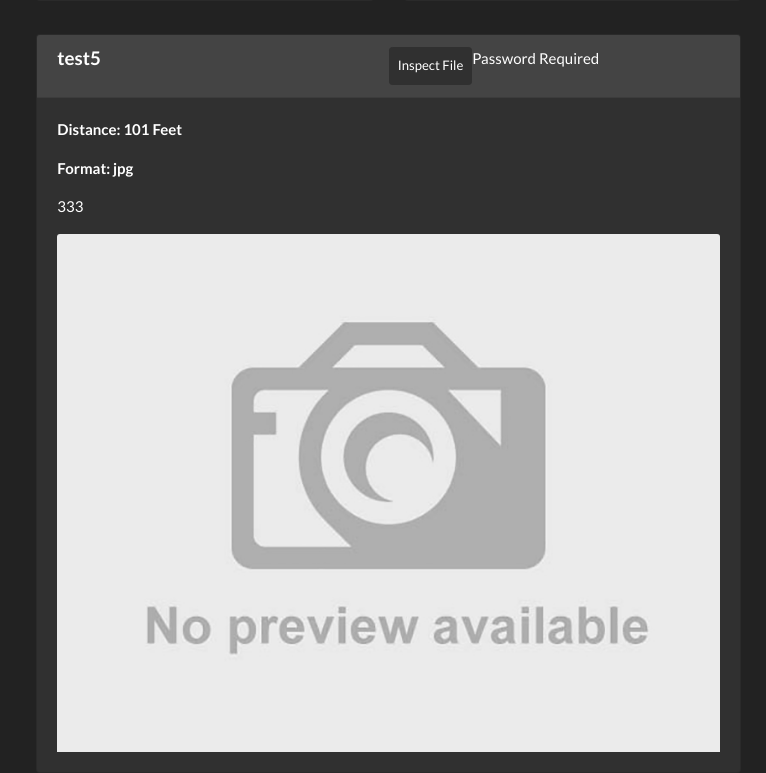
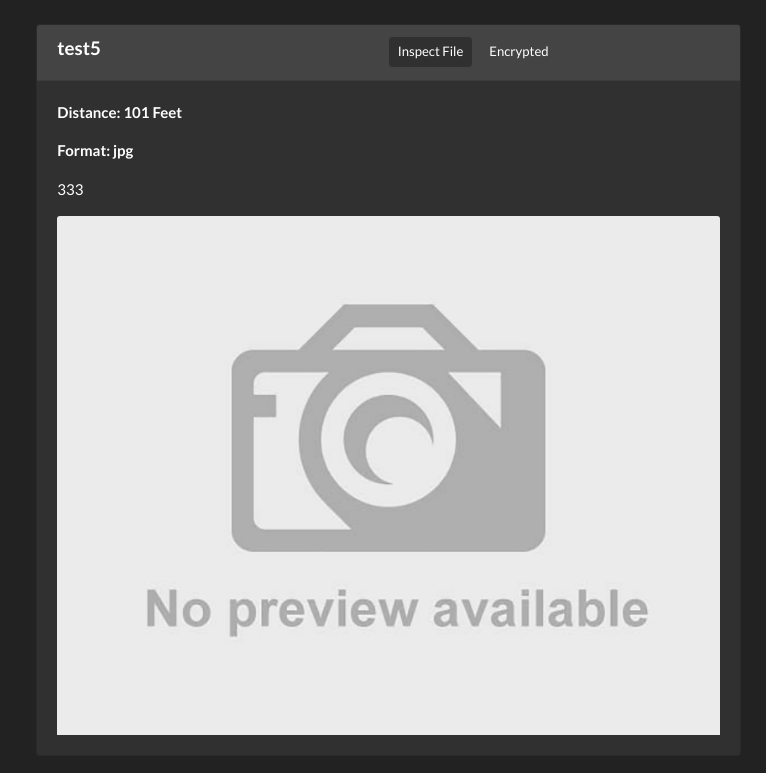
Before and after one commit to Ryan-Oroke/camelCase-project, a Flask app: page / in a window 1280 px wide. Shown: the part 1138-1911 px from the top of the page, without its empty margins (514-1280 px from the left). Run offline with Flask 2, Linux system fonts and the light colour scheme; the visitor is signed in with stand-in values (Sample User, id 1); some libraries are stand-ins or nearby versions.

Commit message:
Updated HTML
Reworked HTML for file decryption
Got button placement to work with all card sizes
Updated the way in which user name was shown after log in
Played with profile page to better display user's name

```diff
--- a/static/stylesheet.css
+++ b/static/stylesheet.css
@@ -2,9 +2,16 @@
     ->Numbers before letters
     ->Letters before special characters (!,-,@,etc) */
 
+
 .btn-danger {
     background-color: #e74c3c;
 }
+
+.btn-warning {
+    color: #fff;
+    background-color: #444;
+    border-color: #444;
+  }
 
 .btn-dark .btn-primary {
     color: #343a40;
--- a/templates/inspectionModal.html
+++ b/templates/inspectionModal.html
@@ -10,20 +10,31 @@
                     </button>
                 </div>
                 <div class="modal-body">
-                    <div class="row">
-                        <div class="col">
-                            <h5> Uploaded by: {{fil.creator}}</h5>
-                        </div>
-                        <div class="col" align="right">
-                            <form  method="POST">
-                                <input class="btn btn-danger btn-sm ml-3" type="submit" name="{{fil.id}}" value="Download">
+                        <div class="row justify-content-between">
+                            <h5 class = "pl-3"> Uploaded by: {{fil.creator}}</h5>
+                            <form class="form-inline pr-3">
                                 {% if fil.req_password %}
-                                <input type="password" class="form-control" id="inputFileSearch" name='file_password' style="width:500px;"
-                                aria-describedby="fileSearchHelp" placeholder="Password Required">
+                                <input type="password" class="form-control" id="inputFileSearch" name='file_password'
+                                    style="width:300px;" placeholder="This file requires a password.">
+                                <a class="btn btn-warning ml-3" href="#">Decrypt and Download</a>
+                                {% else %}
+                                <a class="btn btn-danger ml-3" href="#">Download</a>
                                 {% endif %}
                             </form>
                         </div>
-                    </div>
+
+<!--                        <div class="col">-->
+<!--                            <h5> Uploaded by: {{fil.creator}}</h5>-->
+<!--                        </div>-->
+<!--                        <div class="col" align="right">-->
+<!--                                <form  class="form-inline" method="POST">-->
+<!--                                <input class="btn btn-danger btn-sm ml-3" type="submit" name="{{fil.id}}" value="Download">-->
+<!--                                {% if fil.req_password %}-->
+<!--                                <input type="password" class="form-control" id="inputFileSearch" name='file_password' style="width:500px;"-->
+<!--                                aria-describedby="fileSearchHelp" placeholder="Password Required">-->
+<!--                                {% endif %}-->
+<!--                            </form>-->
+<!--                        </div>-->
                     <br>
                     <p>File Information: {{fil.description}}</p>
                     <label for="upload data"><span class="fas fa-upload"></span> Uploaded on: {{fil.date}}</label> &nbsp
--- a/templates/map.html
+++ b/templates/map.html
@@ -9,7 +9,7 @@
     body { background: #414141 !important; }
 </style> -->
 
-<body  onload="on_load()">
+<body onload="on_load()">
     {% include "./navbar.html" %}
     <br>
 
@@ -39,6 +39,7 @@
 
                 <div class="card-deck d-flex flex-column" style="margin-left:2px; margin-right:10px;">
                     {% for i in range(0, fils |length , 2) %}
+                    <!--The left side of the card stack-->
                     <div class="row">
                         <div class="card justify-content-center">
                             <div class="card-header">
@@ -52,10 +53,14 @@
                                                 data-toggle="modal" data-target=".bd-inspect-modal-{{fils[i].id}}-lg"
                                                 onclick="openInspectModal()">Inspect File</button>
                                             {% if fils[i].req_password %}
-                                                <p>Password Required</p>
+                                            <button type="button" class="btn btn-warning btn-sm ml-2 "
+                                                href="#inspectModal" data-toggle="modal"
+                                                data-target=".bd-inspect-modal-{{fils[i].id}}-lg"
+                                                onclick="openInspectModal()">Encrypted</button>
                                             {% else %}
-                                            <form  method="POST">
-                                                <input class="btn btn-danger btn-sm ml-3" type="submit" name="{{fils[i].id}}" value="Download">
+                                            <form method="POST">
+                                                <input class="btn btn-danger btn-sm ml-2" type="submit"
+                                                    name="{{fils[i].id}}" value="Download">
                                             </form>
                                             {% endif %}
                                         </div>
@@ -72,7 +77,8 @@
                                 {% endif %}
                                 {% if fils[i].req_password %}
                                 <div align="center">
-                                    <img class="card-img-top" src="{{ url_for('static', filename='no_preview_available.jfif') }}">
+                                    <img class="card-img-top"
+                                        src="{{ url_for('static', filename='no_preview_available.jfif') }}">
                                 </div>
                                 {% elif fils[i].format.lower() in "jpg jpeg gif png apng svg bmp bmp ico png ico jfif"%}
                                 <div align="center">
@@ -80,12 +86,13 @@
                                 </div>
                                 {% else %}
                                 <div align="center">
-                                    <img class="card-img-top" src="{{ url_for('static', filename='no_preview_available.jfif') }}">
+                                    <img class="card-img-top"
+                                        src="{{ url_for('static', filename='no_preview_available.jfif') }}">
                                 </div>
                                 {% endif %}
                             </div>
                         </div>
-                        <!-- TODO: add in the check to hide if is not not an even number of cards -->
+                        <!-- Check to hide if is not not an even number of cards -->
                         {% if i+1 < fils|length %}
                         <div class="card justify-content-center">
                             <div class="card-header">
@@ -95,14 +102,18 @@
                                     </div>
                                     <div class="col" align="right">
                                         <div class="row">
-                                            <button type="button" class="btn btn-dark btn-sm" href="#insFpectModal"
+                                            <button type="button" class="btn btn-dark btn-sm" href="#inspectModal"
                                                 data-toggle="modal" data-target=".bd-inspect-modal-{{fils[i+1].id}}-lg"
                                                 onclick="openInspectModal()">Inspect File</button>
                                             {% if fils[i+1].req_password %}
-                                                <p>Password Required</p>
+                                            <button type="button" class="btn btn-warning btn-sm mr-2"
+                                                href="#inspectModal" data-toggle="modal"
+                                                data-target=".bd-inspect-modal-{{fils[i+1].id}}-lg"
+                                                onclick="openInspectModal()">Encrypted</button>
                                             {% else %}
-                                            <form  method="POST">
-                                                <input class="btn btn-danger btn-sm ml-3" type="submit" name="{{fils[i+1].id}}" value="Download">
+                                            <form method="POST">
+                                                <input class="btn btn-danger btn-sm ml-2" type="submit"
+                                                    name="{{fils[i+1].id}}" value="Download">
                                             </form>
                                             {% endif %}
                                         </div>
@@ -119,7 +130,8 @@
                                 {% endif %}
                                 {% if fils[i+1].req_password %}
                                 <div align="center">
-                                   <img class="card-img-top" src="{{ url_for('static', filename='no_preview_available.jfif') }}">
+                                    <img class="card-img-top"
+                                        src="{{ url_for('static', filename='no_preview_available.jfif') }}">
                                 </div>
                                 {% elif fils[i+1].format.lower() in "jpg jpeg gif png apng svg bmp bmp ico png ico jfif" %}
                                 <div align="center">
@@ -127,7 +139,8 @@
                                 </div>
                                 {% else %}
                                 <div align="center">
-                                    <img class="card-img-top" src="{{ url_for('static', filename='no_preview_available.jfif') }}">
+                                    <img class="card-img-top"
+                                        src="{{ url_for('static', filename='no_preview_available.jfif') }}">
                                 </div>
                                 {% endif %}
                             </div>
@@ -223,138 +236,138 @@
         {% include "footer.html" %}
 
         <!--    Map Code-->
-<script>
-                //For more information or much of this code, see: https://developers.google.com/maps/documentation/javascript/geolocation
-                function initMap()
-                {
-                    map = new google.maps.Map(document.getElementById('map'), {
-                        center: { lat: 40.000, lng: -105 },
-                        zoom: 14,
-                        styles:
-                        [
-                            { elementType: 'geometry', stylers: [{ color: '#252525' }] },
-                            { elementType: 'labels.text.stroke', stylers: [{ color: '#242f3e' }] },
-                            { elementType: 'labels.text.fill', stylers: [{ color: '#746855' }] },
-                            {
-                            featureType: 'administrative.locality',
-                            elementType: 'labels.text.fill',
-                            stylers: [{ color: '#d59563' }]
-                            },
-                            // {
-                            //   featureType: 'poi',
-                            //   elementType: 'labels.text.fill',
-                            //   stylers: [{color: '#d59563'}]
-                            // },
-                            {
-                            featureType: 'poi.park',
-                            elementType: 'geometry',
-                            stylers: [{ color: '#0d261a' }]
-                            },
-                            // {
-                            //   featureType: 'poi.park',
-                            //   elementType: 'labels.text.fill',
-                            //   stylers: [{color: '#6b9a76'}]
-                            // },
-                            {
-                            featureType: 'road',
-                            elementType: 'geometry',
-                            stylers: [{ color: '#404040' }]
-                            },
-                            {
-                            featureType: 'road',
-                            elementType: 'geometry.stroke',
-                            stylers: [{ color: '#212a37' }]
-                            },
-                            {
-                            featureType: 'road',
-                            elementType: 'labels.text.fill',
-                            stylers: [{ color: '#9ca5b3' }]
-                            },
-                            {
-                            featureType: 'road.highway',
-                            elementType: 'geometry',
-                            stylers: [{ color: '#505050' }]
-                            },
-                            {
-                            featureType: 'road.highway',
-                            elementType: 'geometry.stroke',
-                            stylers: [{ color: '#1f2835' }]
-                            },
-                            {
-                            featureType: 'road.highway',
-                            elementType: 'labels.text.fill',
-                            stylers: [{ color: '#f3d19c' }]
-                            },
-                            {
-                            featureType: 'transit',
-                            elementType: 'geometry',
-                            stylers: [{ color: '#2f3948' }]
-                            },
-                            {
-                            featureType: 'transit.station',
-                            elementType: 'labels.text.fill',
-                            stylers: [{ color: '#d59563' }]
-                            },
-                            {
-                            featureType: 'water',
-                            elementType: 'geometry',
-                            stylers: [{ color: '#17263c' }]
-                            },
-                            {
-                            featureType: 'water',
-                            elementType: 'labels.text.fill',
-                            stylers: [{ color: '#515c6d' }]
-                            },
-                            {
-                            featureType: 'water',
-                            elementType: 'labels.text.stroke',
-                            stylers: [{ color: '#17263c' }]
-                            }
-                        ]
-                    });
-                    infoWindow = new google.maps.InfoWindow;
+        <!--<script>-->
+        <!--                //For more information or much of this code, see: https://developers.google.com/maps/documentation/javascript/geolocation-->
+        <!--                function initMap()-->
+        <!--                {-->
+        <!--                    map = new google.maps.Map(document.getElementById('map'), {-->
+        <!--                        center: { lat: 40.000, lng: -105 },-->
+        <!--                        zoom: 14,-->
+        <!--                        styles:-->
+        <!--                        [-->
+        <!--                            { elementType: 'geometry', stylers: [{ color: '#252525' }] },-->
+        <!--                            { elementType: 'labels.text.stroke', stylers: [{ color: '#242f3e' }] },-->
+        <!--                            { elementType: 'labels.text.fill', stylers: [{ color: '#746855' }] },-->
+        <!--                            {-->
+        <!--                            featureType: 'administrative.locality',-->
+        <!--                            elementType: 'labels.text.fill',-->
+        <!--                            stylers: [{ color: '#d59563' }]-->
+        <!--                            },-->
+        <!--                            // {-->
+        <!--                            //   featureType: 'poi',-->
+        <!--                            //   elementType: 'labels.text.fill',-->
+        <!--                            //   stylers: [{color: '#d59563'}]-->
+        <!--                            // },-->
+        <!--                            {-->
+        <!--                            featureType: 'poi.park',-->
+        <!--                            elementType: 'geometry',-->
+        <!--                            stylers: [{ color: '#0d261a' }]-->
+        <!--                            },-->
+        <!--                            // {-->
+        <!--                            //   featureType: 'poi.park',-->
+        <!--                            //   elementType: 'labels.text.fill',-->
+        <!--                            //   stylers: [{color: '#6b9a76'}]-->
+        <!--                            // },-->
+        <!--                            {-->
+        <!--                            featureType: 'road',-->
+        <!--                            elementType: 'geometry',-->
+        <!--                            stylers: [{ color: '#404040' }]-->
+        <!--                            },-->
+        <!--                            {-->
+        <!--                            featureType: 'road',-->
+        <!--                            elementType: 'geometry.stroke',-->
+        <!--                            stylers: [{ color: '#212a37' }]-->
+        <!--                            },-->
+        <!--                            {-->
+        <!--                            featureType: 'road',-->
+        <!--                            elementType: 'labels.text.fill',-->
+        <!--                            stylers: [{ color: '#9ca5b3' }]-->
+        <!--                            },-->
+        <!--                            {-->
+        <!--                            featureType: 'road.highway',-->
+        <!--                            elementType: 'geometry',-->
+        <!--                            stylers: [{ color: '#505050' }]-->
+        <!--                            },-->
+        <!--                            {-->
+        <!--                            featureType: 'road.highway',-->
+        <!--                            elementType: 'geometry.stroke',-->
+        <!--                            stylers: [{ color: '#1f2835' }]-->
+        <!--                            },-->
+        <!--                            {-->
+        <!--                            featureType: 'road.highway',-->
+        <!--                            elementType: 'labels.text.fill',-->
+        <!--                            stylers: [{ color: '#f3d19c' }]-->
+        <!--                            },-->
+        <!--                            {-->
+        <!--                            featureType: 'transit',-->
+        <!--                            elementType: 'geometry',-->
+        <!--                            stylers: [{ color: '#2f3948' }]-->
+        <!--                            },-->
+        <!--                            {-->
+        <!--                            featureType: 'transit.station',-->
+        <!--                            elementType: 'labels.text.fill',-->
+        <!--                            stylers: [{ color: '#d59563' }]-->
+        <!--                            },-->
+        <!--                            {-->
+        <!--                            featureType: 'water',-->
+        <!--                            elementType: 'geometry',-->
+        <!--                            stylers: [{ color: '#17263c' }]-->
+        <!--                            },-->
+        <!--                            {-->
+        <!--                            featureType: 'water',-->
+        <!--                            elementType: 'labels.text.fill',-->
+        <!--                            stylers: [{ color: '#515c6d' }]-->
+        <!--                            },-->
+        <!--                            {-->
+        <!--                            featureType: 'water',-->
+        <!--                            elementType: 'labels.text.stroke',-->
+        <!--                            stylers: [{ color: '#17263c' }]-->
+        <!--                            }-->
+        <!--                        ]-->
+        <!--                    });-->
+        <!--                    infoWindow = new google.maps.InfoWindow;-->
 
-                    {% for fil in fils %}
-                    var mkr_{{fil.id}} = new google.maps.Marker({
-                        map: map,
-                        position: { lat: {{fil.lat}}, lng: {{fil.long}} }
-                        //title: {{fil.name}}
-                    });
-                    {% endfor %}
+        <!--                    {% for fil in fils %}-->
+        <!--                    var mkr_{{fil.id}} = new google.maps.Marker({-->
+        <!--                        map: map,-->
+        <!--                        position: { lat: {{fil.lat}}, lng: {{fil.long}} }-->
+        <!--                        //title: {{fil.name}}-->
+        <!--                    });-->
+        <!--                    {% endfor %}-->
 
-                    if (navigator.geolocation)
-                    {
-                        navigator.geolocation.getCurrentPosition(function (position)
-                        {
-                            document.getElementById("gps_lat_form").value = position.coords.latitude;
-                            document.getElementById("gps_long_form").value = position.coords.longitude;
-                            var pos = { lat: position.coords.latitude, lng: position.coords.longitude };
-                            // var cirlcle = new google.maps.Circle({
-                            //     map: map,
-                            //     center: pos,
-                            //     radius: 1000 //In meters
-                            // });
+        <!--                    if (navigator.geolocation)-->
+        <!--                    {-->
+        <!--                        navigator.geolocation.getCurrentPosition(function (position)-->
+        <!--                        {-->
+        <!--                            document.getElementById("gps_lat_form").value = position.coords.latitude;-->
+        <!--                            document.getElementById("gps_long_form").value = position.coords.longitude;-->
+        <!--                            var pos = { lat: position.coords.latitude, lng: position.coords.longitude };-->
+        <!--                            // var cirlcle = new google.maps.Circle({-->
+        <!--                            //     map: map,-->
+        <!--                            //     center: pos,-->
+        <!--                            //     radius: 1000 //In meters-->
+        <!--                            // });-->
 
-                            infoWindow.setPosition(pos);
-                            infoWindow.setContent('Location Found');
-                            infoWindow.open(map);
-                            map.setCenter(pos);
-                        }, function ()
-                        {
-                            handleLocationError(true, infoWindow, map.getCenter());
-                        });
-                    }
-                    else
-                    {
-                        //Browser does not support geolocation
-                        handleLocationError(false, infoWindow, map.getCenter());
-                    }
-                    //map.clear();
-                }
-                </script>
-                <script async defer
-                    src="https://maps.googleapis.com/maps/api/js?key=AIzaSyDvmNYLkuljgCv9esBcRGSafTWXcVLB7zE&callback=initMap">
-                </script>
+        <!--                            infoWindow.setPosition(pos);-->
+        <!--                            infoWindow.setContent('Your Location');-->
+        <!--                            infoWindow.open(map);-->
+        <!--                            map.setCenter(pos);-->
+        <!--                        }, function ()-->
+        <!--                        {-->
+        <!--                            handleLocationError(true, infoWindow, map.getCenter());-->
+        <!--                        });-->
+        <!--                    }-->
+        <!--                    else-->
+        <!--                    {-->
+        <!--                        //Browser does not support geolocation-->
+        <!--                        handleLocationError(false, infoWindow, map.getCenter());-->
+        <!--                    }-->
+        <!--                    //map.clear();-->
+        <!--                }-->
+        <!--                </script>-->
+        <!--                <script async defer-->
+        <!--                    src="https://maps.googleapis.com/maps/api/js?key=AIzaSyDvmNYLkuljgCv9esBcRGSafTWXcVLB7zE&callback=initMap">-->
+        <!--                </script>-->
 </body>
 
 </html>
--- a/templates/navbar.html
+++ b/templates/navbar.html
@@ -31,13 +31,25 @@
                 <li class="nav-item">
                     <a class="nav-link" href="/" style="t01">Home<span class="sr-only">(current></span></a>
                 </li>
+                {% if signed_in %}
+                <li class="nav-item">
+                    <a class="nav-link" href="/user" style="t01">Profile<span class="sr-only">(current></span></a>
+                </li>
+                {% else %}
+                <li class="nav-item">
+                    <a class="nav-link" href="/register" style="t01">Register<span class="sr-only">(current></span></a>
+                </li>
+                {% endif %}
+                <li class="nav-item">
+                    <a class="nav-link" href="/about" style="t01">About<span class="sr-only">(current></span></a>
+                </li>
 <!--                Relinked to logo-->
 <!--                <li class="nav-item">-->
 <!--                    <a class="nav-link" href="./about">About Us<span class="sr-only">(current></span></a>-->
 <!--                </li>-->
             </ul>
             {% if signed_in %}
-            <h2>Hello, {{ cur_user }}.</h2>
+            <h3 class="mr-3">{{ cur_user }}</h3>
             <form class="form-inline" method="POST">
                 <input class="btn btn-dark" type="submit" name="sign_out" value="Sign Out">
             </form>
```
Also changed, not shown: templates/user.html (+5 -7 lines). Lines whose indentation alone changed are shown as unchanged.
